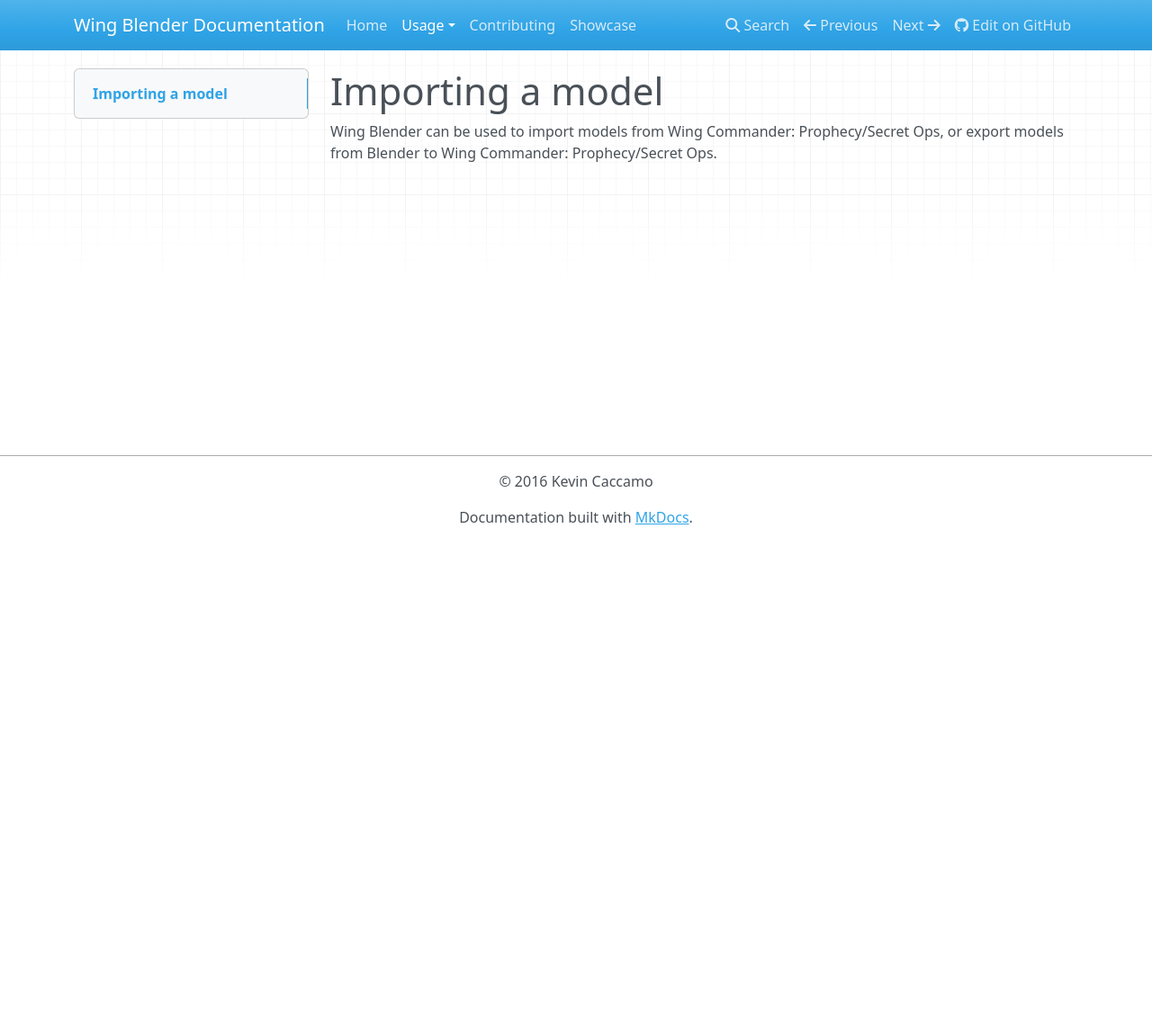
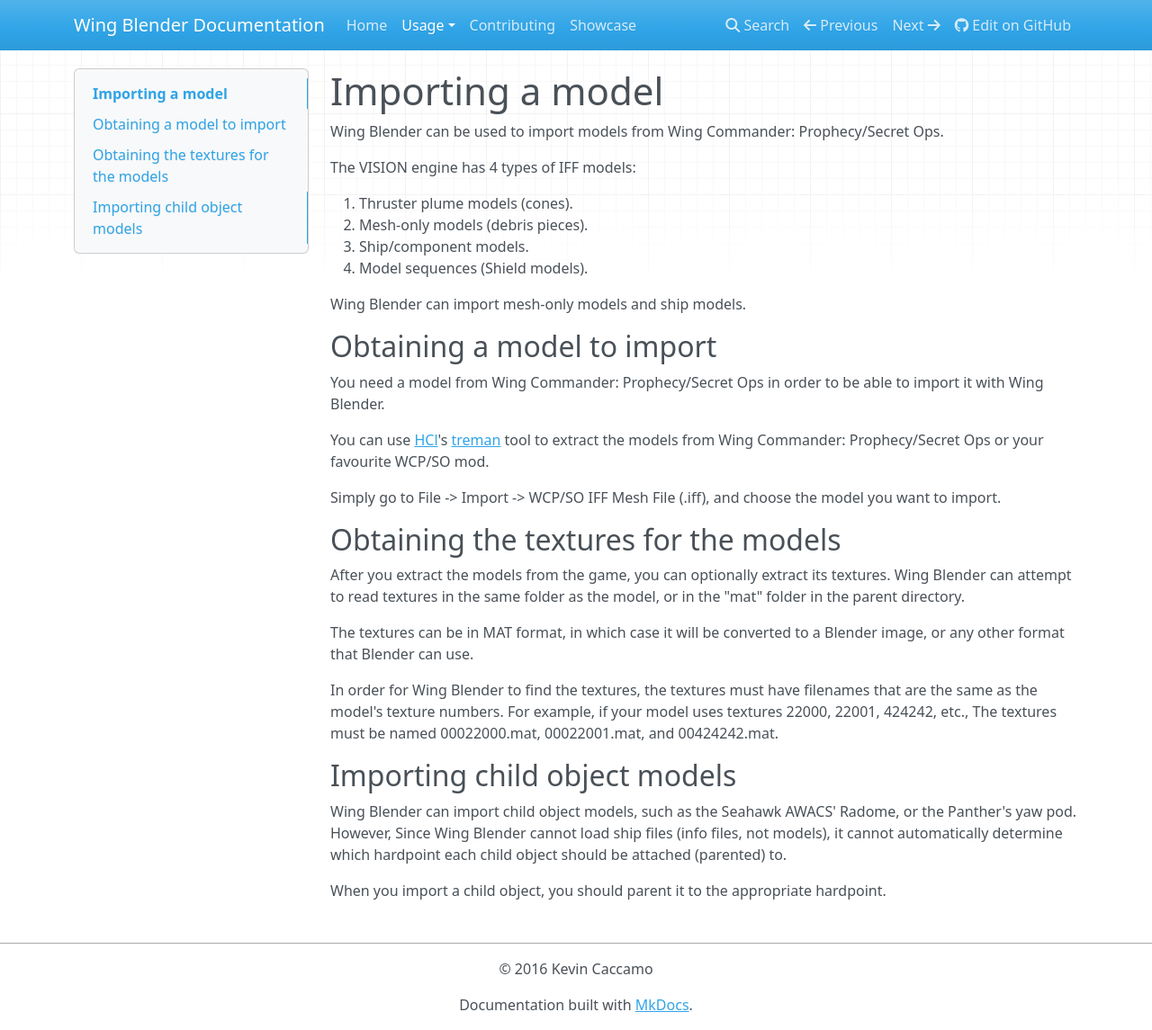
Before and after one commit to Talon1024/wing-blender-site, an MkDocs documentation site: the page built from docs/import.md, in a window 1280 px wide and 1145 px high. Shown: the whole window at 90% size. Built offline with MkDocs 1.6.1, drawn with Linux system fonts in a browser that asks for light colours; nearby versions of some CDN libraries; old or Windows-style settings are respelled for this version of MkDocs.

Commit message:
Add documentation for Wing Blender importer.

```diff
--- a/docs/import.md
+++ b/docs/import.md
@@ -2,4 +2,50 @@ Importing a model
 =================
 
 Wing Blender can be used to import models from Wing Commander: Prophecy/Secret
-Ops, or export models from Blender to Wing Commander: Prophecy/Secret Ops.
+Ops.
+
+The VISION engine has 4 types of IFF models:
+
+1. Thruster plume models (cones).
+2. Mesh-only models (debris pieces).
+3. Ship/component models.
+4. Model sequences (Shield models).
+
+Wing Blender can import mesh-only models and ship models.
+
+Obtaining a model to import
+---------------------------
+
+You need a model from Wing Commander: Prophecy/Secret Ops in order to be able
+to import it with Wing Blender.
+
+You can use [HCl](http://hcl.solsector.net)'s [treman]() tool to extract the
+models from Wing Commander: Prophecy/Secret Ops or your favourite WCP/SO mod.
+
+Simply go to File -> Import -> WCP/SO IFF Mesh File (.iff), and choose the model
+you want to import.
+
+Obtaining the textures for the models
+-------------------------------------
+
+After you extract the models from the game, you can optionally extract its
+textures. Wing Blender can attempt to read textures in the same folder as the
+model, or in the "mat" folder in the parent directory.
+
+The textures can be in MAT format, in which case it will be converted to a
+Blender image, or any other format that Blender can use.
+
+In order for Wing Blender to find the textures, the textures must have filenames
+that are the same as the model's texture numbers. For example, if your model
+uses textures 22000, 22001, 424242, etc., The textures must be named 00022000.mat,
+00022001.mat, and 00424242.mat.
+
+Importing child object models
+-----------------------------
+
+Wing Blender can import child object models, such as the Seahawk AWACS' Radome,
+or the Panther's yaw pod. However, Since Wing Blender cannot load ship files
+(info files, not models), it cannot automatically determine which hardpoint
+each child object should be attached (parented) to.
+
+When you import a child object, you should parent it to the appropriate hardpoint.
```
